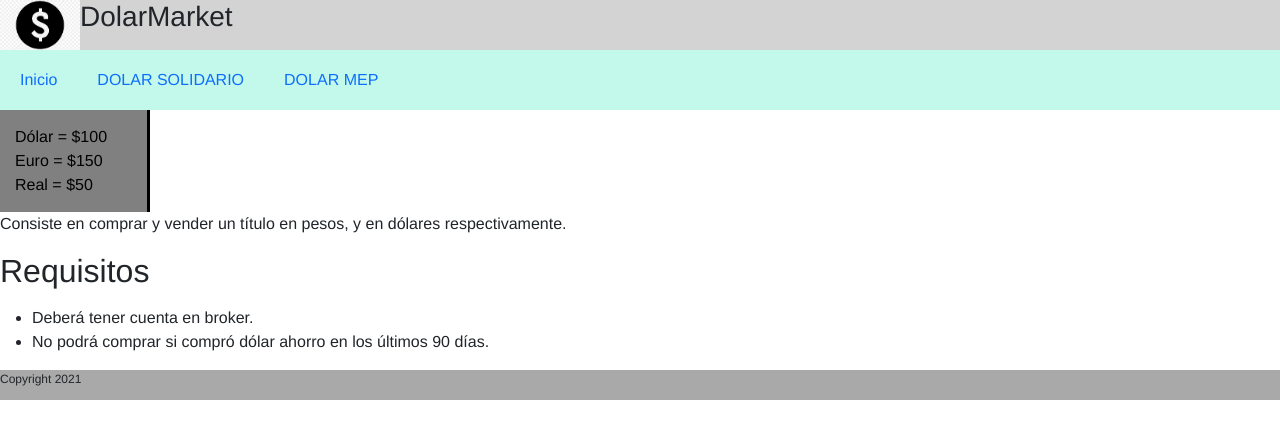
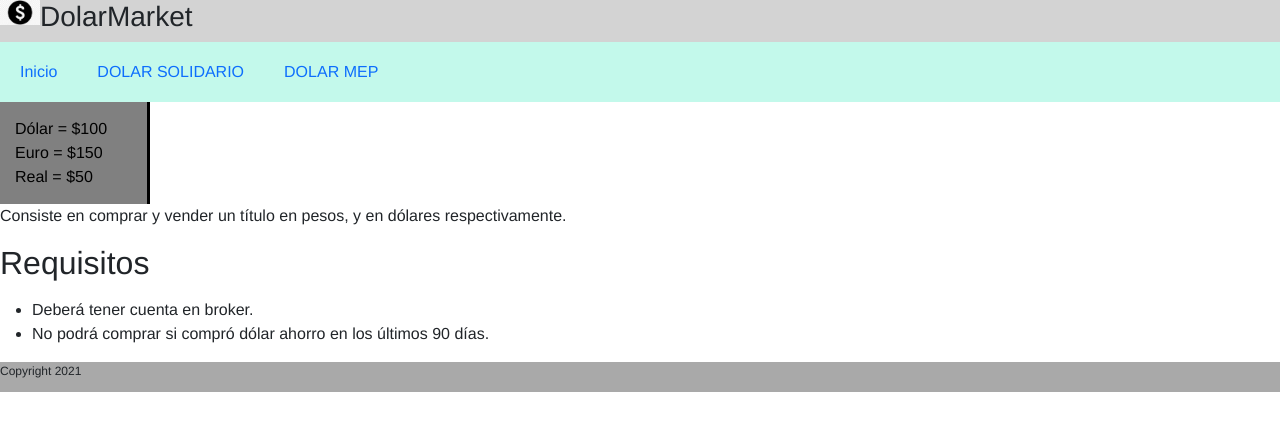
Before and after one commit to kodos44/DolarMarket, a plain HTML site: page mep.html in a window 1280 px wide. Drawn offline with nearby package versions, Linux system fonts and the light colour scheme.

Commit message:
Update mep.html

```diff
--- a/mep.html
+++ b/mep.html
@@ -10,7 +10,7 @@
   </head>
   <body>
     <header class="header">
-      <img src="img/dollar-sign-currency-symbol-united-states-dollar-icon-png-favpng-458z71PFCmFgcs4pGGbUBtD14.jpg" height=50px alt="">
+      <img src="img/dollar-sign-currency-symbol-united-states-dollar-icon-png-favpng-458z71PFCmFgcs4pGGbUBtD14.jpg" height=25px alt="">
       <h3>DolarMarket</h3>
     </header>
     <nav>
```
